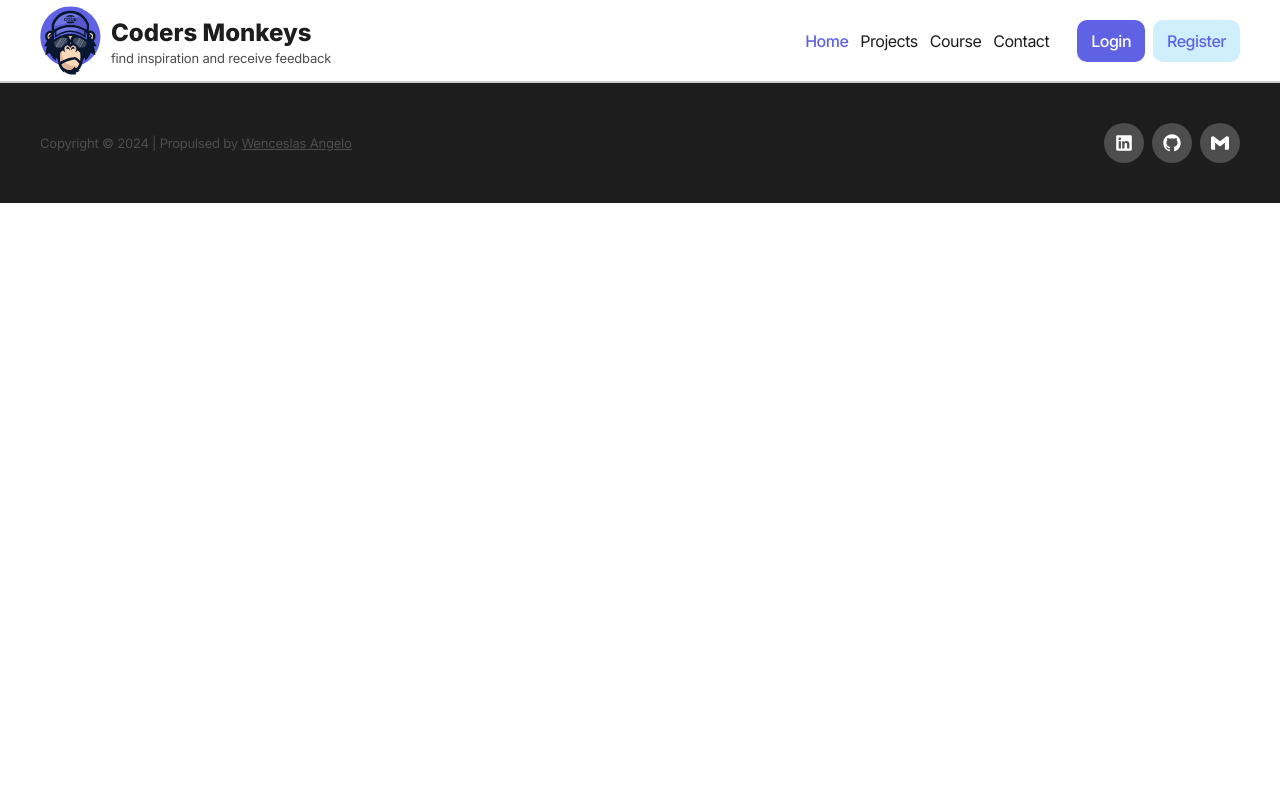
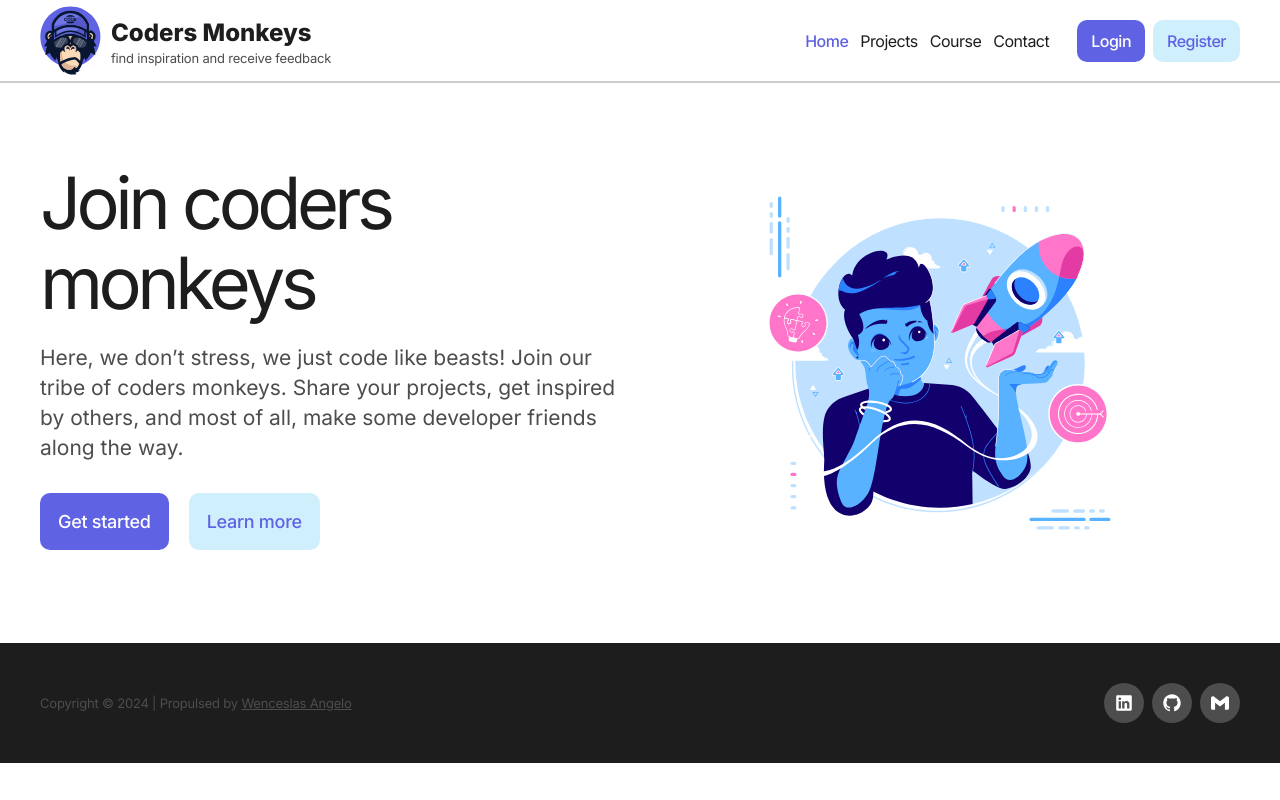
Before and after one commit to Wenceslas-Angelo/coders-monkeys, a React (Vite) app: page / in a window 1280 px wide. Built offline with nearby package versions, Linux system fonts and the light colour scheme.

Commit message:
landing page HeroTop Section

```diff
--- a/src/App.tsx
+++ b/src/App.tsx
@@ -1,14 +1,13 @@
 import React from "react";
-import Seo from "@/ui/components/Seo";
-import Navigation from "@/ui/components/Navigation";
-import Footer from "@/ui/components/Footer";
+import { Routes, Route } from "react-router-dom";
+import LandingPage from "@/pages/LandingPage";
 
 const App = () => {
   return (
     <>
-      <Seo title="Coders Monkeys" description="Share your project" />
-      <Navigation />
-      <Footer />
+      <Routes>
+        <Route path="/" element={<LandingPage />} />
+      </Routes>
     </>
   );
 };
--- /dev/null
+++ b/src/pages/LandingPage.tsx
@@ -0,0 +1,18 @@
+import React from "react";
+import Seo from "@/ui/components/Seo";
+import Layout from "@/ui/components/Layout";
+import HeroTop from "@/ui/modules/landing-page/HeroTop";
+
+const LandingPage = () => {
+  return (
+    <>
+      <Seo title="Coders Monkeys" description="Share your project" />
+
+      <Layout>
+        <HeroTop />
+      </Layout>
+    </>
+  );
+};
+
+export default LandingPage;
--- /dev/null
+++ b/src/ui/components/Layout.tsx
@@ -0,0 +1,19 @@
+import React from "react";
+import Navigation from "@/ui/components/Navigation";
+import Footer from "@/ui/components/Footer";
+
+type Props = {
+  children: React.ReactNode;
+};
+
+const Layout = ({ children }: Props) => {
+  return (
+    <>
+      <Navigation />
+      {children}
+      <Footer />
+    </>
+  );
+};
+
+export default Layout;
--- /dev/null
+++ b/src/ui/modules/landing-page/HeroTop.tsx
@@ -0,0 +1,41 @@
+import React from "react";
+import Container from "@/ui/components/Container";
+import Typography from "@/ui/design-system/Typography";
+import Button from "@/ui/design-system/Button";
+
+const HeroTop = () => {
+  return (
+    <Container className="py-20 grid grid-cols-2">
+      <div className="w-full space-y-5">
+        <Typography variant="h1" component="h1" className="max-w-lg">
+          Join coders monkeys
+        </Typography>
+        <Typography
+          variant="body-lg"
+          component="p"
+          theme="gray"
+          className="max-w-xl"
+        >
+          Here, we don’t stress, we just code like beasts! Join our tribe of
+          coders monkeys. Share your projects, get inspired by others, and most
+          of all, make some developer friends along the way.
+        </Typography>
+        <div className="space-x-5 pt-2.5">
+          <Button>Get started</Button>
+          <Button variant="secondary">Learn more</Button>
+        </div>
+      </div>
+      <div className="flex justify-center items-center">
+        <img
+          src="/svg/creative_startup_rocket.svg"
+          alt="rocket illustration"
+          width={811}
+          height={593}
+          className="w-[400px]"
+        />
+      </div>
+    </Container>
+  );
+};
+
+export default HeroTop;
```
Also changed, not shown: public/images/rocket.jpg (added), public/svg/creative_startup_rocket.svg (added).
